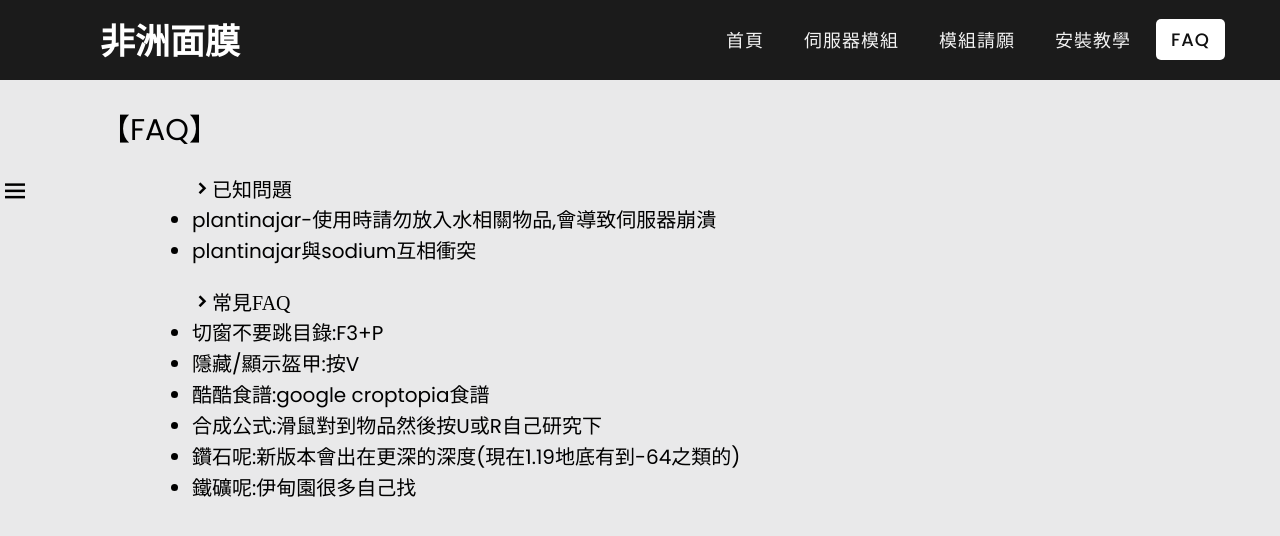
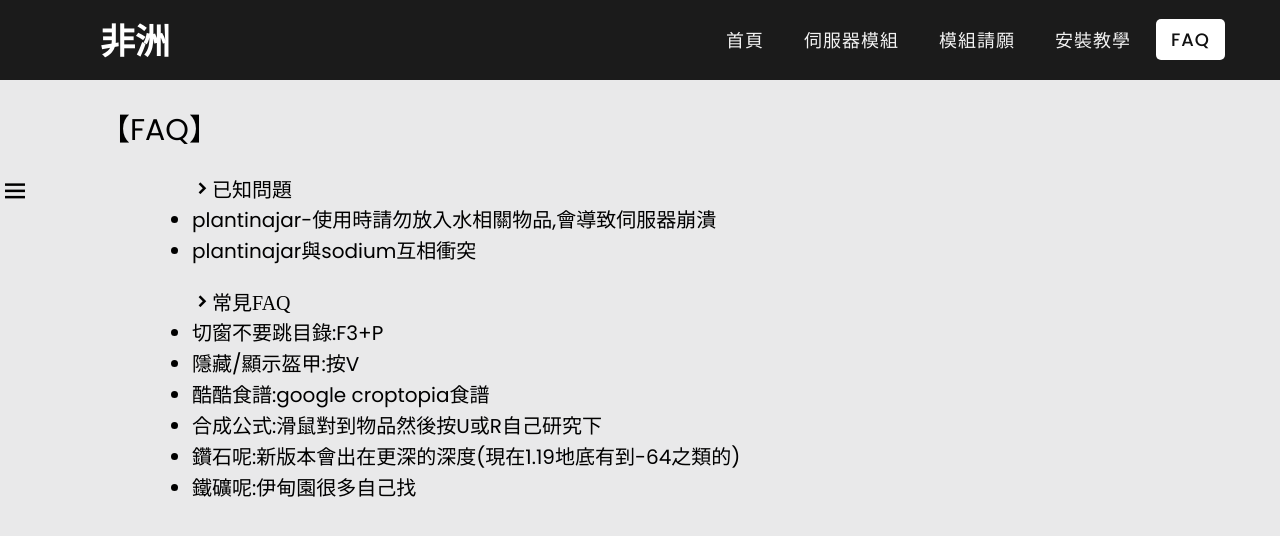
Before and after one commit to yuetada/yuetai, a plain HTML site: page index_FAQ.html in a window 1280 px wide. Drawn offline with nearby package versions, Linux system fonts and the light colour scheme.

Commit message:
Update index_FAQ.html

```diff
--- a/index_FAQ.html
+++ b/index_FAQ.html
@@ -12,7 +12,7 @@
   </head>
   <body>
     <nav>
-        <div class="logo">非洲面膜</div>
+        <div class="logo" href="index.html" >非洲</div>
         <input type="checkbox" id="click">
         <label for="click" class="menu-btn">
           <i class="fas fa-bars"></i>
```
